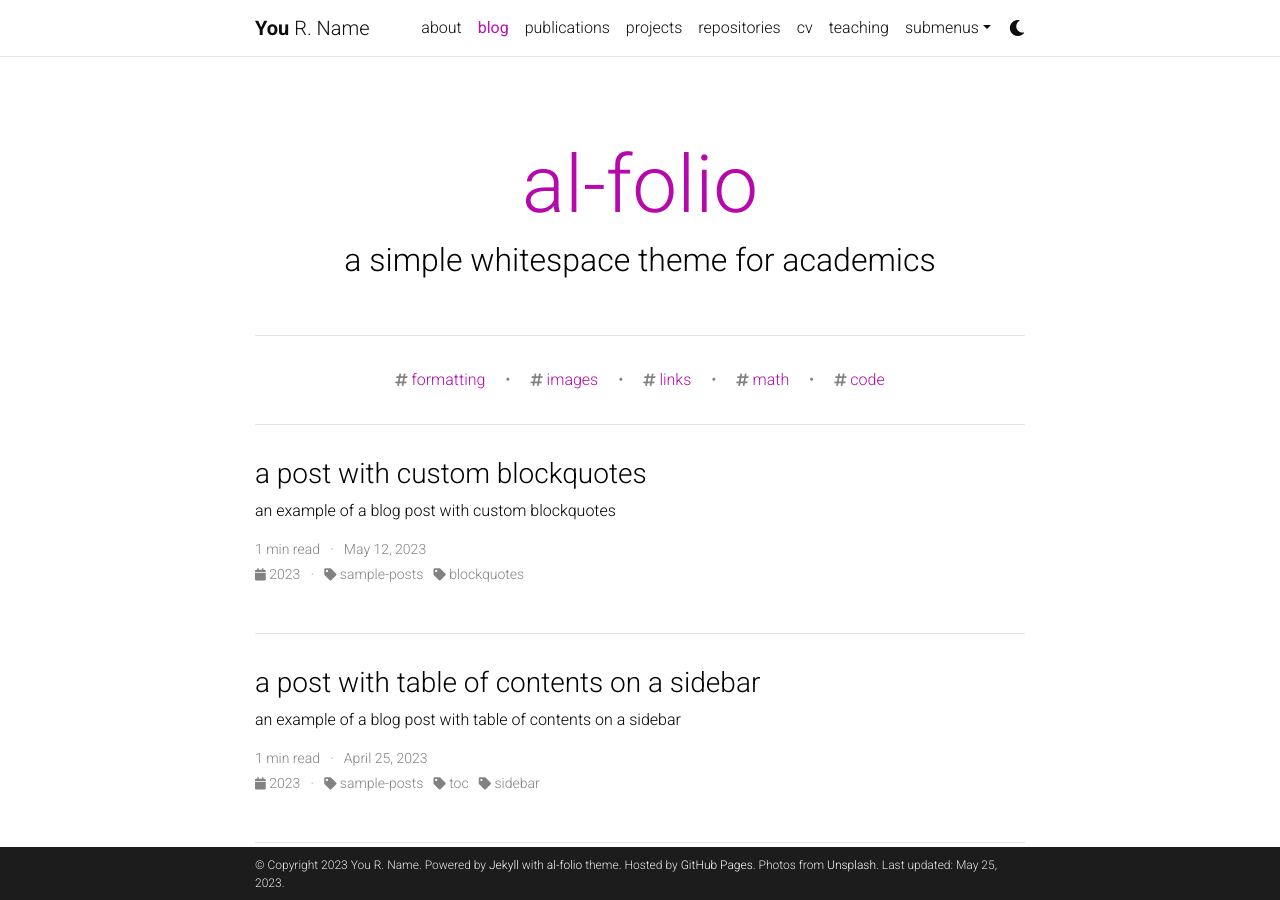
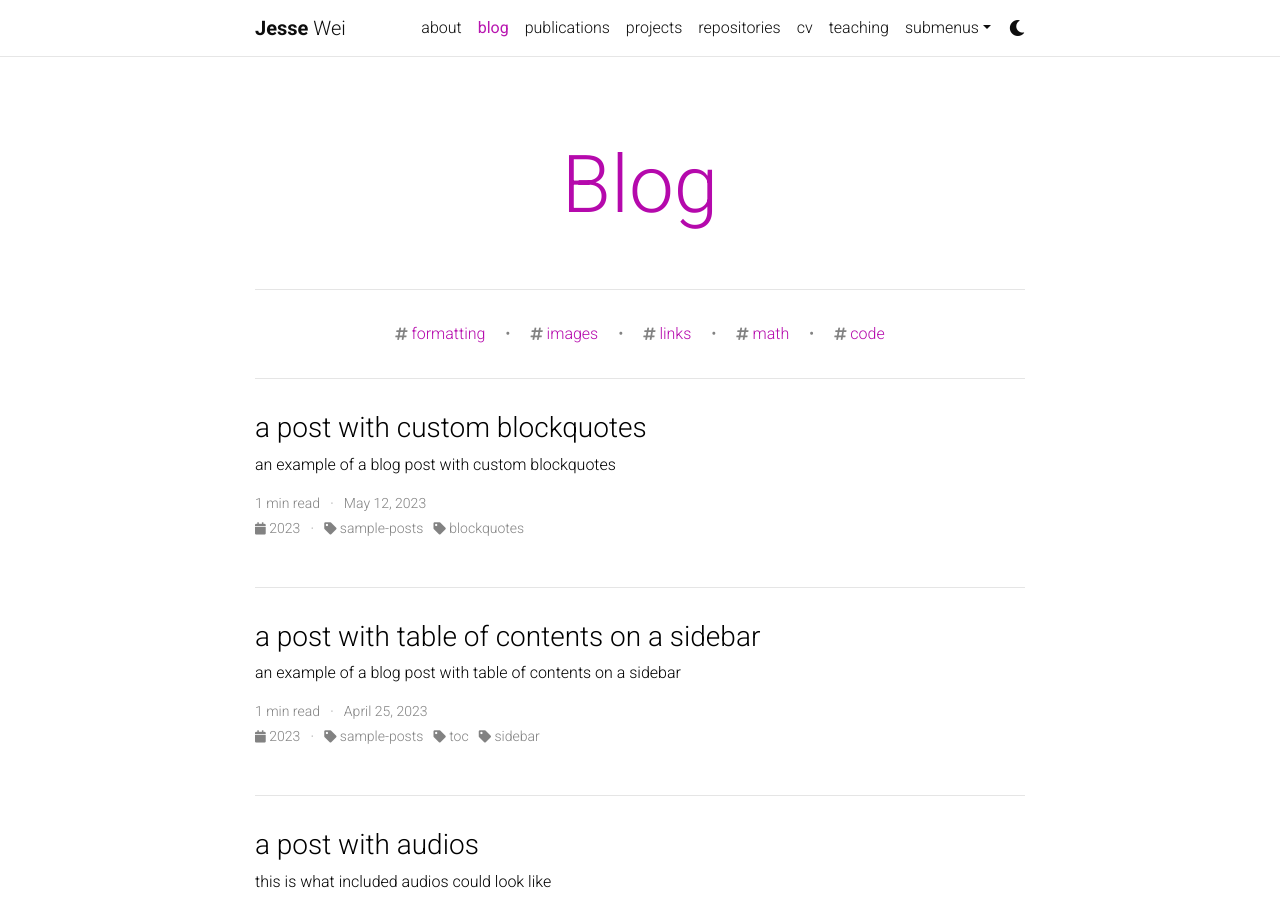
Before and after one commit to jesse-wei/jesse-wei.github.io, a Jekyll site: the page built from blog/index.html, in a window 1280 px wide and 900 px high. Built offline with Jekyll 4.4.1, drawn with Linux system fonts in a browser that asks for light colours; the list of posts is cut into pages by our own code; comment, search, counter and statistics services are not loaded; a style sheet for code colours, icons or effects is not loaded; some of the changed text lies outside the part shown.

Commit message:
Basic changes to `_config.yml`

```diff
--- a/_config.yml
+++ b/_config.yml
@@ -3,20 +3,20 @@
 # -----------------------------------------------------------------------------
 
 title: blank # the website title (if blank, full name will be used instead)
-first_name: You
-middle_name: R.
-last_name: Name
-email: you@example.com
+first_name: Jesse
+middle_name:
+last_name: Wei
+email: jesse@cs.unc.edu
 description: > # the ">" symbol means to ignore newlines until "footer_text:"
-  A simple, whitespace theme for academics. Based on [*folio](https://github.com/bogoli/-folio) design.
+  Computer Science MS student at UNC. Welcome to my website!
 footer_text: >
   Powered by <a href="https://jekyllrb.com/" target="_blank">Jekyll</a> with <a href="https://github.com/alshedivat/al-folio">al-folio</a> theme.
   Hosted by <a href="https://pages.github.com/" target="_blank">GitHub Pages</a>.
-  Photos from <a href="https://unsplash.com" target="_blank">Unsplash</a>.
-keywords: jekyll, jekyll-theme, academic-website, portfolio-website  # add your own keywords or leave empty
+# Format of this is important
+keywords: jesse-wei, unc, computer-science, mathematics, math, cs, blog, portfolio, unc, university-of-north-carolina-at-chapel-hill, chapel-hill
 
 lang: en # the language of your site (for example: en, fr, cn, ru, etc.)
-icon: ⚛️  # the emoji used as the favicon (alternatively, provide image name in /assets/img/)
+icon: favicon.png️  # the emoji used as the favicon (alternatively, provide image name in /assets/img/)
 
 url: https://jesse-wei.github.io # the base hostname & protocol for your site
 baseurl: # the subpath of your site, e.g. /blog/
@@ -52,7 +52,7 @@ rss_icon: true
 # -----------------------------------------------------------------------------
 
 navbar_fixed: true
-footer_fixed: true
+footer_fixed: false
 
 # Dimensions
 max_width: 800px
@@ -63,7 +63,7 @@ max_width: 800px
 # Open Graph & Schema.org
 # -----------------------------------------------------------------------------
 # Display links to the page with a preview object on social media.
-serve_og_meta: false # Include Open Graph meta tags in the HTML head
+serve_og_meta: true # Include Open Graph meta tags in the HTML head
 serve_schema_org: false # Include Schema.org in the HTML head
 og_image: # The site-wide (default for all links) Open Graph preview image
 
@@ -71,11 +71,11 @@ og_image: # The site-wide (default for all links) Open Graph preview image
 # Social integration
 # -----------------------------------------------------------------------------
 
-github_username: # your GitHub user name
+github_username: jesse-wei # your GitHub user name
 gitlab_username: # your GitLab user name
 twitter_username: # your Twitter handle
 mastodon_username: # your mastodon instance+username in the format instance.tld/@username
-linkedin_username: # your LinkedIn user name
+linkedin_username: jessewei1 # your LinkedIn user name
 telegram_username: # your Telegram user name
 scholar_userid: # your Google Scholar ID
 semanticscholar_id: # your Semantic Scholar ID
@@ -103,16 +103,15 @@ unsplash_id: # your unsplash id
 instagram_id: # your instagram id
 facebook_id: # your facebook id
 youtube_id: # your youtube channel id (youtube.com/@<youtube_id>)
-discord_id: # your discord id (18-digit unique numerical identifier)
+discord_id: 175082465671512064 # your discord id (18-digit unique numerical identifier)
 
-contact_note: >
-  You can even add a little note about which of these is the best way to reach you.
+contact_note: # a note to display in the contact section
 
 # -----------------------------------------------------------------------------
 # Analytics and search engine verification
 # -----------------------------------------------------------------------------
 
-google_analytics:  # your Google Analytics measurement ID (format: G-XXXXXXXXXX)
+google_analytics: G-Q603T56FWT # your Google Analytics measurement ID (format: G-XXXXXXXXXX)
 panelbear_analytics:  # panelbear analytics site ID (format: XXXXXXXXX)
 
 google_site_verification:  # your google-site-verification ID (Google Search Console)
@@ -122,9 +121,9 @@ bing_site_verification:  # out your bing-site-verification ID (Bing Webmaster)
 # Blog
 # -----------------------------------------------------------------------------
 
-blog_name: al-folio # blog_name will be displayed in your blog page
+blog_name: Blog # blog_name will be displayed in your blog page
 blog_nav_title: blog # your blog must have a title for it to be displayed in the nav bar
-blog_description: a simple whitespace theme for academics
+blog_description:
 permalink: /blog/:year/:title/
 
 # Pagination
@@ -139,10 +138,10 @@ related_blog_posts:
 # Follow instructions on https://giscus.app/ to setup for your repo to fill out
 # the information below.
 giscus:
-  repo: alshedivat/al-folio      # <your-github-user-name>/<your-github-repo-name>
-  repo_id: MDEwOlJlcG9zaXRvcnk2MDAyNDM2NQ==
+  repo: jesse-wei/jesse-wei.github.io      # <your-github-user-name>/<your-github-repo-name>
+  repo_id: R_kgDOJnPCgQ
   category: Comments             # name of the category under which discussions will be created
-  category_id: DIC_kwDOA5PmLc4CTBt6
+  category_id: DIC_kwDOJnPCgc4CWuRs
   mapping: title                 # identify discussions by post title
   strict: 1                      # use strict identification mode
   reactions_enabled: 1           # enable (1) or disable (0) emoji reactions
@@ -152,15 +151,15 @@ giscus:
   lang: en
 
 # Disqus comments (DEPRECATED)
-disqus_shortname: al-folio # put your disqus shortname
+disqus_shortname: # put your disqus shortname
 # https://help.disqus.com/en/articles/1717111-what-s-a-shortname
 
 # External sources.
 # If you have blog posts published on medium.com or other external sources,
 # you can display them in your blog by adding a link to the RSS feed.
 external_sources:
-  - name: medium.com
-    rss_url: https://medium.com/@al-folio/feed
+  # - name: medium.com
+    # rss_url: https://medium.com/@al-folio/feed
 
 # -----------------------------------------------------------------------------
 # Collections
@@ -270,8 +269,8 @@ display_tags: ['formatting', 'images', 'links', 'math', 'code'] # these tags wil
 
 scholar:
 
-  last_name: [Einstein]
-  first_name: [Albert, A.]
+  last_name: [Wei]
+  first_name: [Jesse]
 
   style: apa
   locale: en
@@ -350,16 +349,16 @@ jekyll-diagrams:
 # Optional Features
 # -----------------------------------------------------------------------------
 
-enable_google_analytics:    false  # enables google analytics
+enable_google_analytics:    true  # enables google analytics
 enable_panelbear_analytics: false  # enables panelbear analytics
 enable_google_verification: false  # enables google site verification
 enable_bing_verification:   false  # enables bing site verification
 enable_masonry:             true   # enables automatic project cards arrangement
 enable_math:                true   # enables math typesetting (uses MathJax)
-enable_tooltips:            false  # enables automatic tooltip links generated
+enable_tooltips:            true  # enables automatic tooltip links generated
                                    # for each section titles on pages and posts
 enable_darkmode:            true   # enables switching between light/dark modes
-enable_navbar_social:       false  # enables displaying social links in the
+enable_navbar_social:       true  # enables displaying social links in the
                                    # navbar on the about page
 enable_project_categories:  true   # enables categorization of projects into
                                    # multiple categories
```
Also changed, not shown: assets/img/favicon.png (added), 1 other file.
